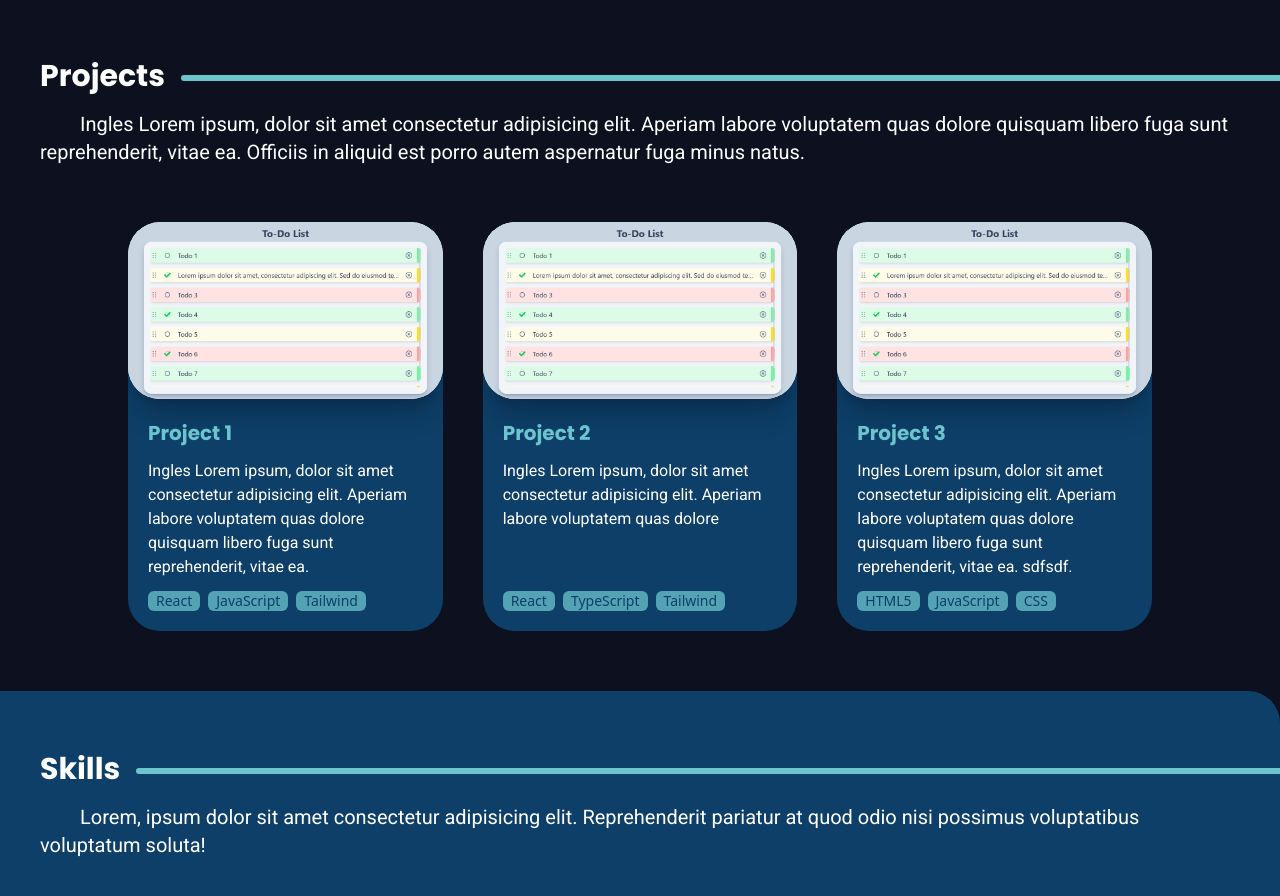
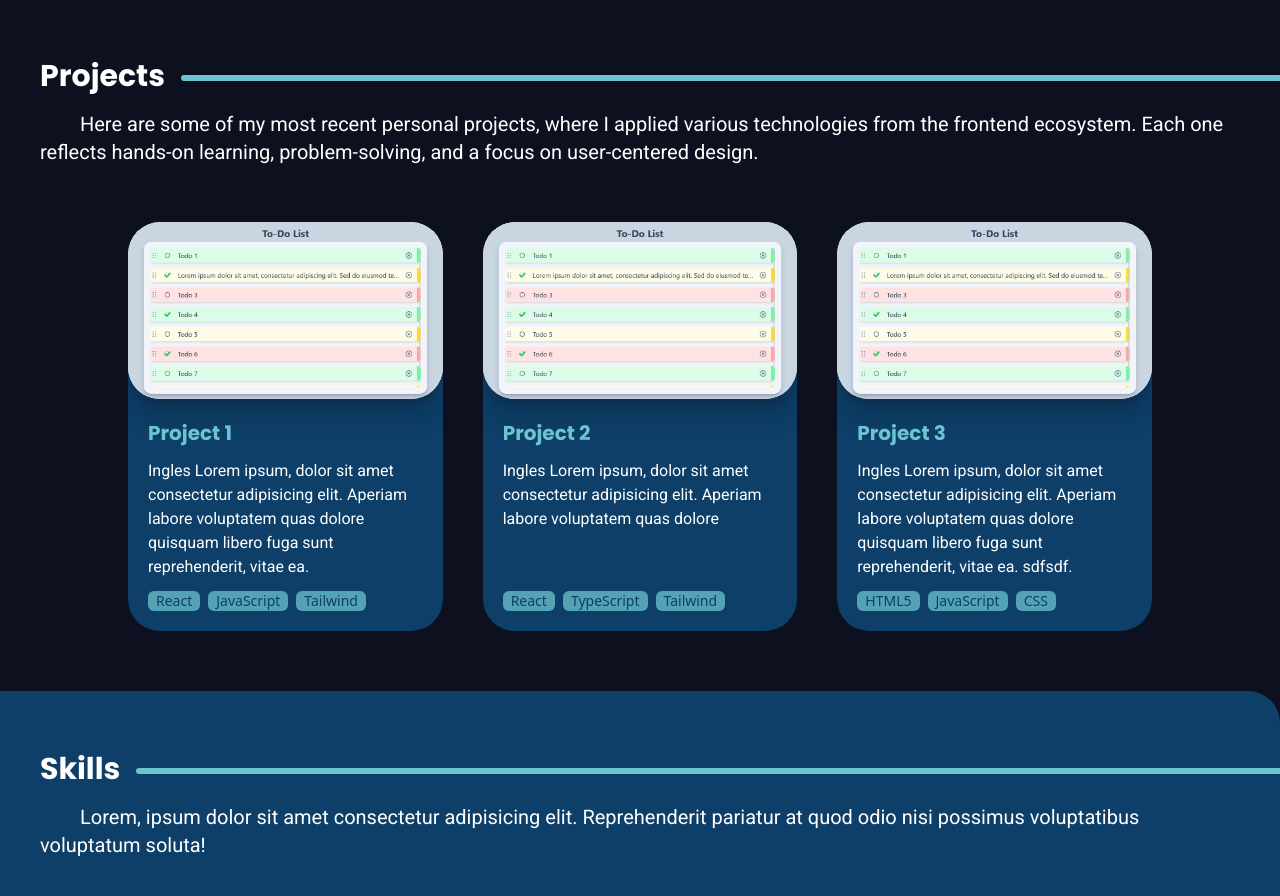
Before and after one commit to AlexBatistta/portfolio, a React (Vite) app: page / in a window 1280 px wide. Shown: the part 1051-1947 px from the top of the page. Built offline with nearby package versions, Linux system fonts and the light colour scheme.

Commit message:
projects description updated

```diff
--- a/i18n.js
+++ b/i18n.js
@@ -27,7 +27,7 @@ i18n.use(initReactI18next).init({
 				},
 				projects: {
 					description:
-						'Ingles Lorem ipsum, dolor sit amet consectetur adipisicing elit. Aperiam labore voluptatem quas dolore quisquam libero fuga sunt reprehenderit, vitae ea. Officiis in aliquid est porro autem aspernatur fuga minus natus.',
+						'Here are some of my most recent personal projects, where I applied various technologies from the frontend ecosystem. Each one reflects hands-on learning, problem-solving, and a focus on user-centered design.',
 				},
 				project1: {
 					title: 'Project 1',
@@ -83,7 +83,7 @@ i18n.use(initReactI18next).init({
 				},
 				projects: {
 					description:
-						'Español Lorem ipsum, dolor sit amet consectetur adipisicing elit. Aperiam labore voluptatem quas dolore quisquam libero fuga sunt	reprehenderit, vitae ea. Officiis in aliquid est porro autem aspernatur fuga minus natus.',
+						'Estos son algunos de mis proyectos personales más recientes, donde apliqué distintas tecnologías del ecosistema frontend. Cada uno representa un ejercicio práctico de aprendizaje, resolución de problemas y diseño centrado en la experiencia del usuario.',
 				},
 				project1: {
 					title: 'Proyecto 1',
```
